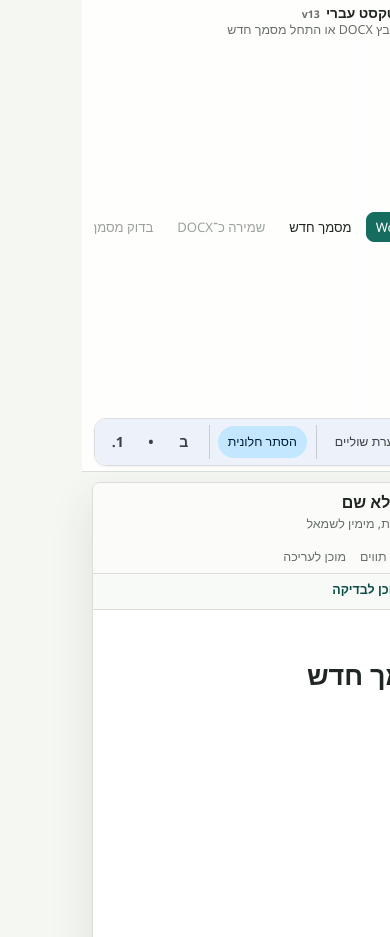
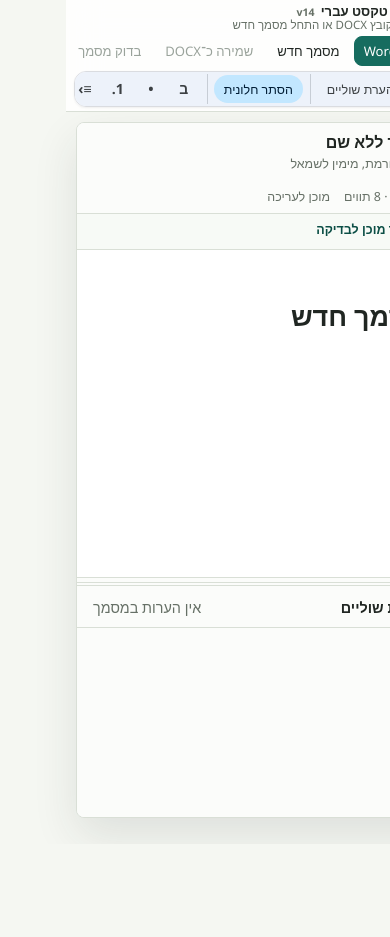
Before and after one commit to blueskydev2026/text-editor, a website: page index.html in a window 390 px wide. Shown: the top 937 px of the page. After the commit the page ends 844 px from the top, so only its background shows below. Drawn offline with Linux system fonts and the light colour scheme.

Commit message:
סרגל עליון במסכים קטנים 3

```diff
--- a/index.html
+++ b/index.html
@@ -18,7 +18,7 @@
       <div class="brand">
         <span class="brand-mark">א</span>
         <div>
-          <h1>עורך טקסט עברי <span class="app-version">v13</span></h1>
+          <h1>עורך טקסט עברי <span class="app-version">v14</span></h1>
           <p id="status">פתח קובץ DOCX או התחל מסמך חדש</p>
         </div>
       </div>
--- a/service-worker.js
+++ b/service-worker.js
@@ -1,4 +1,4 @@
-const cacheName = "hebrew-text-editor-v13";
+const cacheName = "hebrew-text-editor-v14";
 const appShell = [
   "./",
   "./index.html",
--- a/styles.css
+++ b/styles.css
@@ -194,6 +194,11 @@ p {
   scrollbar-width: thin;
 }
 
+.file-actions::-webkit-scrollbar,
+.top-tools::-webkit-scrollbar {
+  height: 6px;
+}
+
 .file-actions .button,
 .file-actions button {
   flex: 0 0 auto;
@@ -215,9 +220,6 @@ p {
 
 .file-actions .button.primary,
 .file-actions button.primary {
-  position: sticky;
-  inset-inline-start: 0;
-  z-index: 4;
   min-width: max-content;
   background: var(--accent);
   border-color: var(--accent);
@@ -819,13 +821,45 @@ p {
   .appbar {
     align-items: flex-start;
     flex-direction: column;
+    gap: 5px;
     min-height: 0;
+    padding: 4px 8px;
+  }
+
+  .brand {
+    min-height: 26px;
+  }
+
+  .brand-mark {
+    width: 22px;
+    height: 22px;
+  }
+
+  .brand h1 {
+    font-size: 0.82rem;
+  }
+
+  .brand p {
+    font-size: 0.72rem;
+    line-height: 1.1;
   }
 
   .file-actions,
   .top-tools {
     width: 100%;
     max-width: 100%;
+  }
+
+  .file-actions {
+    flex: 0 0 auto;
+    min-height: 32px;
+    padding-bottom: 0;
+  }
+
+  .top-tools {
+    flex: 0 0 auto;
+    min-height: 38px;
+    padding-block: 3px;
   }
 
   .editor-shell.split,
@@ -848,6 +882,17 @@ p {
 
   .top-tools {
     padding-bottom: 2px;
+  }
+
+  .appbar {
+    gap: 4px;
+  }
+
+  .brand p {
+    max-width: calc(100vw - 64px);
+    overflow: hidden;
+    text-overflow: ellipsis;
+    white-space: nowrap;
   }
 
   .editor-topline {
@@ -1067,3 +1112,25 @@ p {
     flex: 0 0 auto;
   }
 }
+
+@media (max-width: 560px) {
+  .top-tools {
+    min-height: 36px;
+    padding: 2px 6px;
+  }
+
+  .tool-section {
+    min-height: 30px;
+    padding-inline: 6px;
+  }
+
+  .icon-control,
+  .toolbar-grid button,
+  .menu-button,
+  .segment,
+  .select-row,
+  .select-row select,
+  .top-tools .button.full {
+    min-height: 28px;
+  }
+}
```
